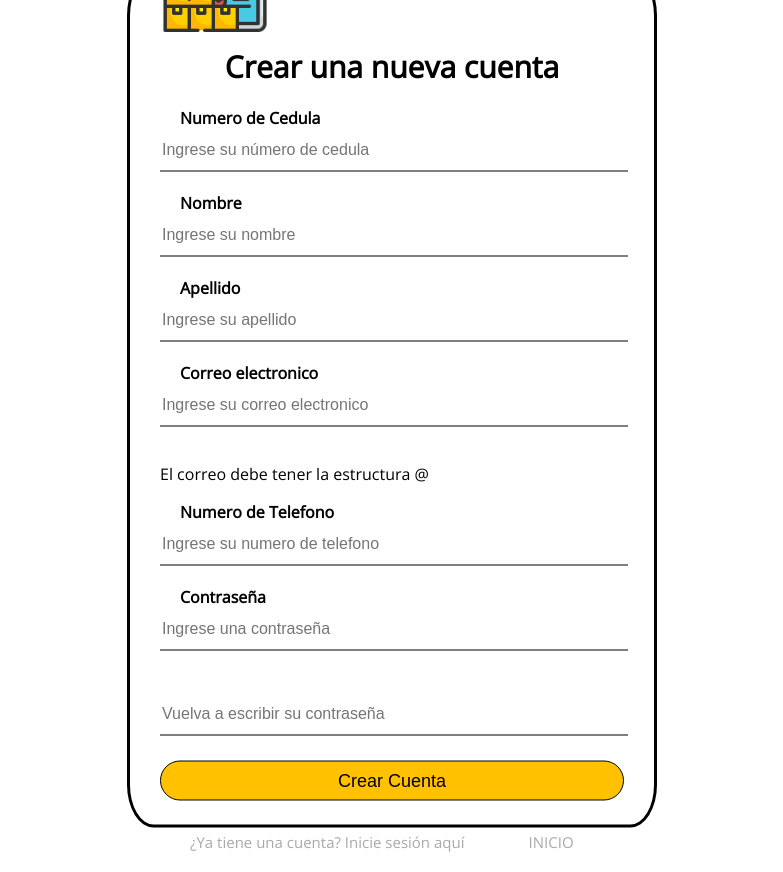
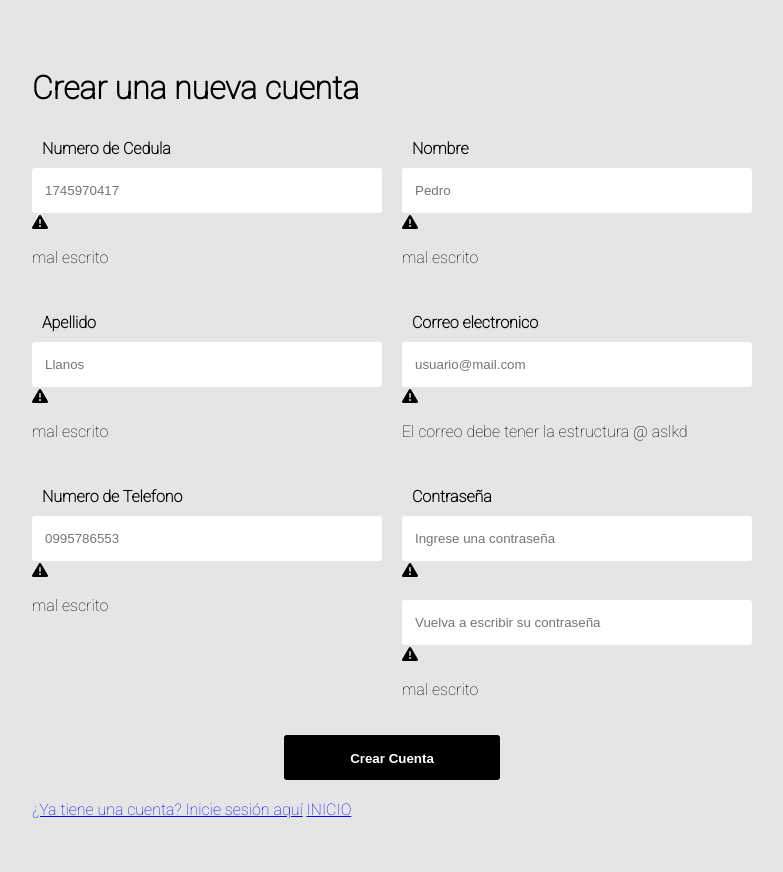
Before and after one commit to Jair-Delgado/Sistema-de-Inventario, a PHP site: page /registro-usuarios.php in a window 1280 px wide. Shown: the whole page, without its empty margins (248-1031 px from the left). After the commit the page ends 819 px from the top, so only its background shows below. Run offline with PHP 8.4, Linux system fonts and the light colour scheme; some libraries are stand-ins or nearby versions.

Commit message:
nuevo estilo de registro

```diff
--- a/estilos/estilo-registro.css
+++ b/estilos/estilo-registro.css
@@ -1,15 +1,188 @@
+
+* {
+	box-sizing: border-box;
+}
+
 body {
-    margin: 0;
-    padding: 0;
-   /* background: url(../img/Fondo.jpg) no-repeat center top;
-    background-size:cover;*/
+	font-family: 'Roboto', sans-serif;
+	background: #E5E5E5;
+}
+
+main {
+	max-width: 800px;
+	width: 90%;
+	margin: auto;
+	padding: 40px;
+}
+
+.formulario {
+	display: grid;
+	grid-template-columns: 1fr 1fr;
+	gap: 20px;
+}
+
+.formulario__label {
+	display: block;
+	font-weight: 700;
+	padding: 10px;
+	cursor: pointer;
+}
+
+.formulario__grupo-input {
+	position: relative;
+}
+
+.formulario__input {
+	width: 100%;
+	background: #fff;
+	border: 3px solid transparent;
+	border-radius: 3px;
+	height: 45px;
+	line-height: 45px;
+	padding: 0 40px 0 10px;
+	transition: .3s ease all;
+}
+
+.formulario__input:focus {
+	border: 3px solid #0075FF;
+	outline: none;
+	box-shadow: 3px 0px 30px rgba(163,163,163, 0.4);
+}
+
+.formulario__input-error {
+	font-size: 12px;
+	margin-bottom: 0;
+	display: none;
+}
+
+.formulario__input-error-activo {
+	display: block;
+}
+
+.formulario__validacion-estado {
+	position: absolute;
+	right: 10px;
+	bottom: 15px;
+	z-index: 100;
+	font-size: 16px;
+	opacity: 0;
+}
+
+.formulario__checkbox {
+	margin-right: 10px;
+}
+
+.formulario__grupo-terminos,
+.formulario__mensaje,
+.formulario__grupo-btn-enviar {
+	grid-column: span 2;
+}
+
+.formulario__mensaje {
+	height: 45px;
+	line-height: 45px;
+	background: #F66060;
+	padding: 0 15px;
+	border-radius: 3px;
+	display: none;
+}
+
+.formulario__mensaje-activo {
+	display: block;
+}
+
+.formulario__mensaje p {
+	margin: 0;
+}
+
+.formulario__grupo-btn-enviar {
+	display: flex;
+	flex-direction: column;
+	align-items: center;
+}
+
+.formulario__btn {
+	height: 45px;
+	line-height: 45px;
+	width: 30%;
+	background: #000;
+	color: #fff;
+	font-weight: bold;
+	border: none;
+	border-radius: 3px;
+	cursor: pointer;
+	transition: .1s ease all;
+}
+
+.formulario__btn:hover {
+	box-shadow: 3px 0px 30px rgba(163,163,163, 1);
+}
+
+.formulario__mensaje-exito {
+	font-size: 14px;
+	color: #119200;
+	display: none;
+}
+
+.formulario__mensaje-exito-activo {
+	display: block;
+}
+
+/* ----- -----  Estilos para Validacion ----- ----- */
+.formulario__grupo-correcto .formulario__validacion-estado {
+	color: #1ed12d;
+	opacity: 1;
+}
+
+.formulario__grupo-incorrecto .formulario__label {
+	color: #bb2929;
+}
+
+.formulario__grupo-incorrecto .formulario__validacion-estado {
+	color: #bb2929;
+	opacity: 1;
+}
+
+.formulario__grupo-incorrecto .formulario__input {
+	border: 3px solid #bb2929;
+}
+
+
+/* ----- -----  Mediaqueries ----- ----- */
+@media screen and (max-width: 800px) {
+	.formulario {
+		grid-template-columns: 1fr;
+	}
+
+	.formulario__grupo-terminos,
+	.formulario__mensaje,
+	.formulario__grupo-btn-enviar {
+		grid-column: 1;
+	}
+
+	.formulario__btn {
+		width: 100%;
+	}
+}
+
+/*
+*-------------------------------------------------------------------------
+*/
+
+/**{
+    box-sizing: border-box;
+}
+body {
+    margin: auto;
+    padding: 40px;
+
     font-family: 'Open Sans', sans-serif;;
     height: 100vh;
 }
 
 .caja-login {
     width: 530px;
-    height: 855px;
+    height: 555px;
     background: rgb(255, 255, 255);
     color: rgb(0, 0, 0);
     top: 50%;
@@ -92,8 +265,4 @@ body {
 .caja-login a:hover {
     color: #FFC100;
 
-}
-
-/*#registro:hover {
-    color:#3bb1e7 ;
 }*/
--- a/registro-usuarios.php
+++ b/registro-usuarios.php
@@ -8,72 +8,100 @@
     <link rel="stylesheet" href="estilos/estilo-registro.css">
     <link rel="icon" href="../img/inventario.png">
     <link href="https://fonts.googleapis.com/css2?family=Open+Sans:wght@300&family=Oswald:wght@200;400&family=Roboto:wght@100&display=swap" rel="stylesheet">
+    <link rel="stylesheet" href="https://cdnjs.cloudflare.com/ajax/libs/font-awesome/6.1.1/css/all.min.css">
 </head>
 <!--Registro de nuevos usuarios-->
 <body>
-    <div class="caja-login">
+    <main>
         <!--imagen del login-->
-        <img class="avatar" src="img/inventario.png" alt="logo inventario">
+        <!---<img class="avatar" src="img/inventario.png" alt="logo inventario">-->
         <h1>Crear una nueva cuenta</h1>
-        <form autocomplete="off" action="registro.php" method="post">
+        <form autocomplete="off" action="registro.php" method="post" class="formulario" id="formulario">
 
         <!--Numero de cedula-->
-            <label for="cedula">Numero de Cedula</label>
-            <div>
-                <input name="cedula" type="number"  placeholder="Ingrese su número de cedula" required >
+            <div class="formulario__grupo" id="grupo__cedula">
+                    <label for="cedula" class="formulario__label">Numero de Cedula</label>
+                <div class="formulario__grupo-input">
+                    <input name="cedula" type="text" class="formulario__input"  placeholder="1745970417" required >
+                    <i class="fa-solid fa-triangle-exclamation"></i>
+                </div>
+                    <p>mal escrito</p>
+            </div>
 
+        <!--Nombre-->
+            <div class="formulario__grupo" id="grupo__nombre">
+                    <label for="nombre" class="formulario__label">Nombre</label>
+                <div class="formulario__grupo-input">
+                    <input name="nombre" type="text" class="formulario__input" placeholder="Pedro" required>
+                    <i class="fa-solid fa-triangle-exclamation"></i>
                 </div>
-            <!--Nombre-->
-            <label for="nombre">Nombre</label>
-            <div>
-                <input name="nombre" type="text" placeholder="Ingrese su nombre" required>
-
+                    <p>mal escrito</p>
             </div>
 
         <!--Apellido-->
-            <label for="apellido">Apellido</label>
-            <div>
-                <input name="apellido" type="text" placeholder="Ingrese su apellido" required>
-
+            <div class="formulario__grupo" id="grupo__apellido">
+                    <label for="apellido" class="formulario__label">Apellido</label>
+                <div class="formulario__grupo-input">
+                    <input name="apellido" type="text" class="formulario__input" placeholder="Llanos" required>
+                    <i class="fa-solid fa-triangle-exclamation"></i>
+                </div>
+                    <p>mal escrito</p>
             </div>
 
-            <!--Usuario-->
-            <label for="email">Correo electronico</label>
-            <div class="formulario_input">
-                <input name="email" type="email" placeholder="Ingrese su correo electronico" required>
-                <i class="validacion_estado fa-solid fa-message-exclamation"></i>
+        <!--Email-->
+            <div class="formulario__grupo" id="grupo__email">
+                    <label for="email" class="formulario__label">Correo electronico</label>
+                <div class="formulario__grupo-input">
+                    <input name="email" type="email" class="formulario__input" placeholder="usuario@mail.com" required>
+                    <i class="fa-solid fa-triangle-exclamation"></i>
+                </div>
+                    <p class="error">El correo debe tener la estructura @ aslkd</p>
+            </div>
 
+        <!--Telefono-->
+            <div class="formulario__grupo" id="grupo__telefono">
+                    <label for="telefono" class="formulario__label">Numero de Telefono</label>
+                <div class="formulario__grupo-input">
+                    <input name="telefono" type="text" class="formulario__input" placeholder="0995786553" required>
+                    <i class="fa-solid fa-triangle-exclamation"></i>
                 </div>
-            <p class="error">El correo debe tener la estructura @</p>
-            <!--Telefono-->
-            <label for="telefono">Numero de Telefono</label>
-            <div>
-                <input name="telefono" type="number" placeholder="Ingrese su numero de telefono" required>
-
+                    <p>mal escrito</p>
             </div>
 
         <!--Contraseña-->
-            <label for="contraseña">Contraseña</label>
-            <div>
-                <input name="contraseña" type="password" placeholder="Ingrese una contraseña" required>
+            <div class="formulario__grupo" id="grupo__contraseña">
+                    <label for="contraseña" class="formulario__label">Contraseña</label>
+                <div class="formulario__grupo-input">
+                    <input name="contraseña" type="password" class="formulario__input" placeholder="Ingrese una contraseña" required>
+                    <i class="fa-solid fa-triangle-exclamation"></i>
+                </div>
+                <!--Repetir contraseña-->
+                <label for="contraseñax2" class="formulario__label"> </label>
+                <div class="formulario__grupo-input">
+                    <input name="contraseñax2" type="password" class="formulario__input" placeholder="Vuelva a escribir su contraseña" required>
+                    <i class="fa-solid fa-triangle-exclamation"></i>
 
                 </div>
-
-            <!--Repetir contraseña-->
-            <label for="contraseñax2"></label>
-            <div>
-                <input name="contraseñax2" type="password" placeholder="Vuelva a escribir su contraseña" required>
-
+                <p>mal escrito</p>
+            </div>
+            <div class="formulario__mensaje" id="formulario__mensaje">
+				<p><i class="fas fa-exclamation-triangle"></i> <b>Error:</b> Por favor rellena el formulario correctamente. </p>
 			</div>
 
             <!--Boton para crear la cuenta-->
-                <input id="registro" type="submit" value="Crear Cuenta">
+            <div class="formulario__grupo formulario__grupo-btn-enviar">
+                <input class="formulario__btn" type="submit" value="Crear Cuenta">
+                <p class="formulario__mensaje-exito" id="formulario__mensaje-exito">Formulario enviado exitosamente!</p>
+            </div>
 
             <!--Links de redireccion-->
+            <div>
                 <a href="login.php">¿Ya tiene una cuenta? Inicie sesión aquí</a>
                 <a href="index.php">INICIO</a>
+            </div>
 
         </form>
-    </div>
+</main>
+    <script src="https://kit.fontawesome.com/2c36e9b7b1.js" crossorigin="anonymous"></script>
 </body>
 </html>
```
Lines whose indentation alone changed are shown as unchanged.
